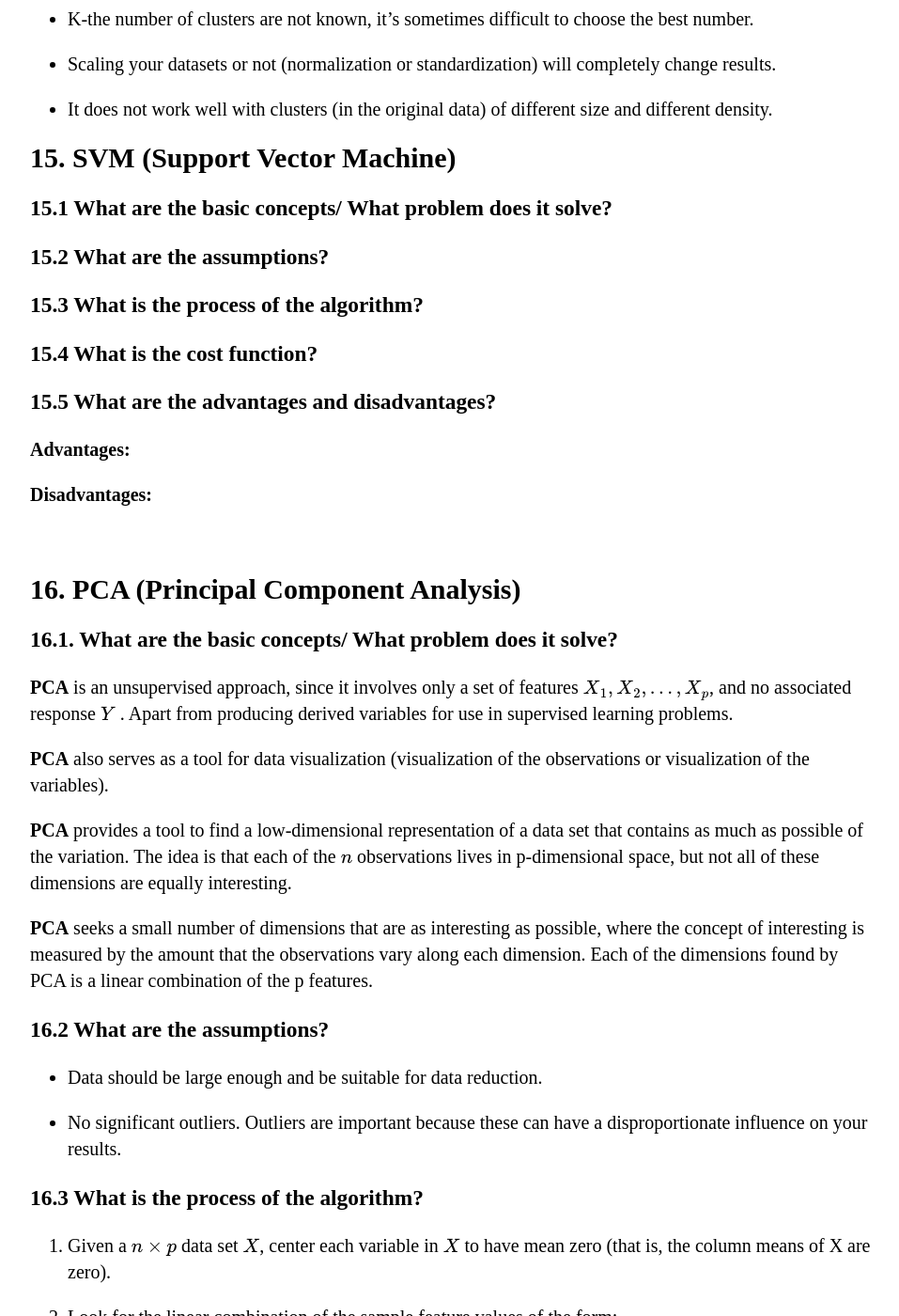
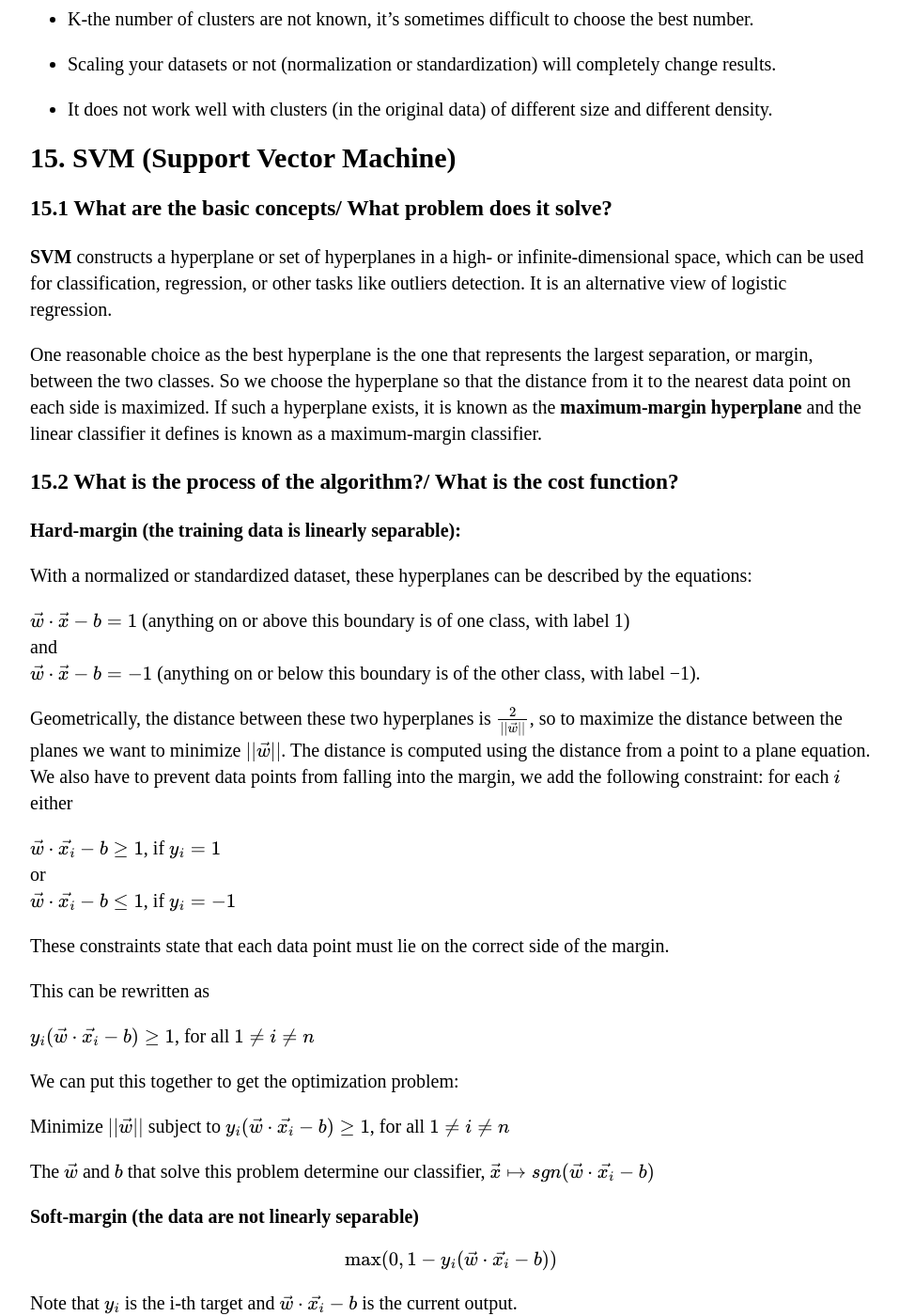
Before and after one commit to zf2169/zf2169.github.io, a Jekyll site: the page built from _posts/2019-02-05-Machine-Learning-Algorithms-Summary-II.md, in a window 1280 px wide and 1400 px high, scrolled down 14173 px. Shown: the whole window at 94% size, without its empty margins (160-1117 px from the left). Built offline with Jekyll 4.4.1, drawn with Linux system fonts in a browser that asks for light colours; formulas are drawn with MathJax 3; some of the changed text lies outside the part shown.

Commit message:
Update 2019-02-05-Machine-Learning-Algorithms-Summary-II.md

```diff
--- a/_posts/2019-02-05-Machine-Learning-Algorithms-Summary-II.md
+++ b/_posts/2019-02-05-Machine-Learning-Algorithms-Summary-II.md
@@ -392,18 +392,53 @@ where $$\vert Ck\vert$$ denotes the number of observations in the $$k^{th}$$ clu
 
 ## 15. SVM (Support Vector Machine)
 ### 15.1 What are the basic concepts/ What problem does it solve?
+**SVM** constructs a hyperplane or set of hyperplanes in a high- or infinite-dimensional space, which can be used for classification, regression, or other tasks like outliers detection. It is an alternative view of logistic regression.
+
+One reasonable choice as the best hyperplane is the one that represents the largest separation, or margin, between the two classes. So we choose the hyperplane so that the distance from it to the nearest data point on each side is maximized. If such a hyperplane exists, it is known as the **maximum-margin hyperplane** and the linear classifier it defines is known as a maximum-margin classifier.
 
 
-### 15.2 What are the assumptions?
+### 15.2 What is the process of the algorithm?/ What is the cost function?
+**Hard-margin (the training data is linearly separable):**
+
+With a normalized or standardized dataset, these hyperplanes can be described by the equations:
+
+$$\vec{w} \cdot \vec{x}- b= 1$$ (anything on or above this boundary is of one class, with label 1) <br>
+and <br>
+$$\vec{w} \cdot \vec{x}- b= -1$$ (anything on or below this boundary is of the other class, with label −1). <br>
+
+Geometrically, the distance between these two hyperplanes is $$\frac{2}{\vert\vert \vec{w} \vert\vert}$$, so to maximize the distance between the planes we want to minimize $$\vert\vert \vec{w} \vert\vert$$. The distance is computed using the distance from a point to a plane equation. We also have to prevent data points from falling into the margin, we add the following constraint: for each $$i$$ either
+
+$$\vec{w} \cdot \vec{x_i}- b \ge 1$$, if $$y_i= 1$$ <br>
+or <br>
+$$\vec{w} \cdot \vec{x_i}- b \le 1$$, if $$y_i= -1$$ <br>
+
+These constraints state that each data point must lie on the correct side of the margin.
+
+This can be rewritten as
+
+$$y_i(\vec{w} \cdot \vec{x_i}- b) \ge 1$$, for all $$1\ne i \ne n$$ <br>
+
+We can put this together to get the optimization problem:
+
+Minimize $$\vert\vert \vec{w} \vert\vert$$ subject to $$y_i(\vec{w} \cdot \vec{x_i}- b) \ge 1$$, for all $$1\ne i \ne n$$
+
+The $$\vec{w}$$ and $$b$$ that solve this problem determine our classifier, $$\vec{x} \mapsto sgn(\vec{w} \cdot \vec{x_i}- b)$$
 
 
-### 15.3 What is the process of the algorithm?
+**Soft-margin (the data are not linearly separable)**
+
+$$\max (0, 1-y_i(\vec{w} \cdot \vec{x_i}- b))$$
+
+Note that $$y_i$$ is the i-th target and $$\vec{w} \cdot \vec{x_i}- b$$ is the current output.
+
+We then wish to minimize \$$\frac{1}{n} \sum_{i=1}^n \max(0, 1-y_i(\vec{w} \cdot \vec{x_i}- b)) + \lambda {\vert\vert \vec{w} \vert\vert }^2$$,
+
+where the parameter $$\lambda$$ determines the trade-off between increasing the margin size and ensuring that the $$\vec{x_i}$$ lie on the correct side of the margin. Thus, for sufficiently small values of $$\lambda$$, the second term in the loss function will become negligible, hence, it will behave similar to the hard-margin SVM, if the input data are linearly classifiable, but will still learn if a classification rule is viable or not.
+
+**Kernel:**
 
 
-### 15.4 What is the cost function?
-
-
-### 15.5 What are the advantages and disadvantages?
+### 15.3 What are the advantages and disadvantages?
 **Advantages:**
 
 
```
